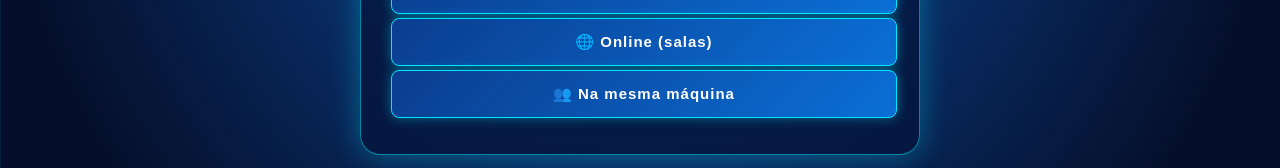
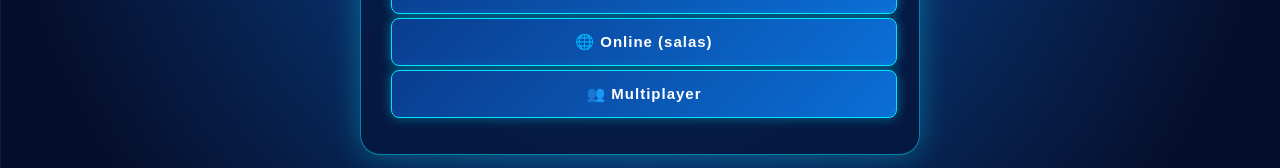
Before and after one commit to er1casan0s/banco-imobiliario-rn, a website: page index.html in a window 1280 px wide. Shown: the part 344-512 px from the top of the page. Drawn offline with nearby package versions, Linux system fonts and the light colour scheme; no server answers.

Commit message:
Trocando nome do botao para Multiplayer

```diff
--- a/index.html
+++ b/index.html
@@ -19,7 +19,7 @@
     <p>Como você quer jogar?</p>
     <button onclick="modo('ia')">🤖 Potiguar084</button>
     <button onclick="modo('online')">🌐 Online (salas)</button>
-    <button onclick="modo('local')">👥 Na mesma máquina</button>
+    <button onclick="modo('local')">👥 Multiplayer</button>
   </div>
   <div id="s2" hidden>
     <label>Jogadores (2 a 8): <select id="qtd" onchange="montaLinhas()"></select></label>
```
